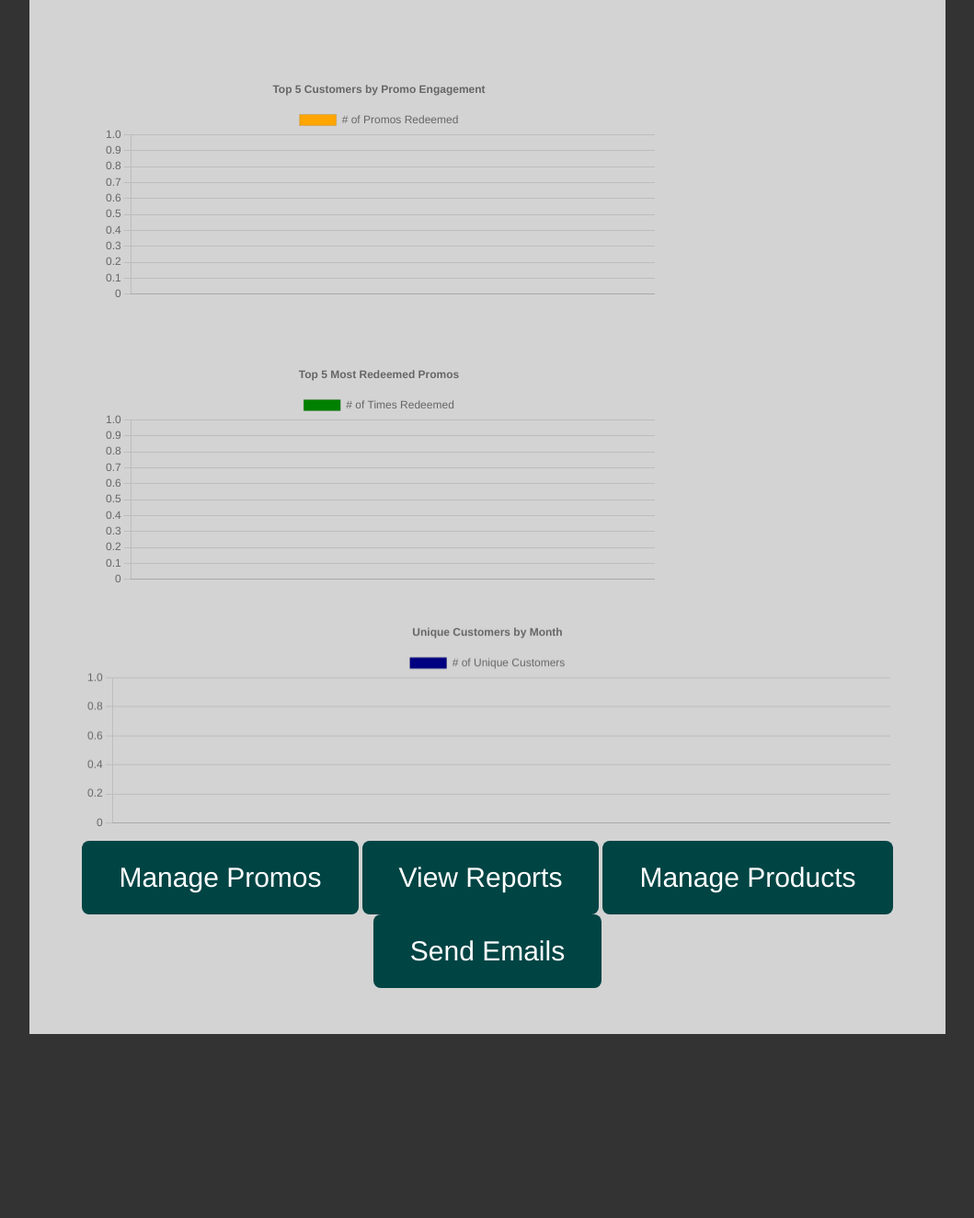
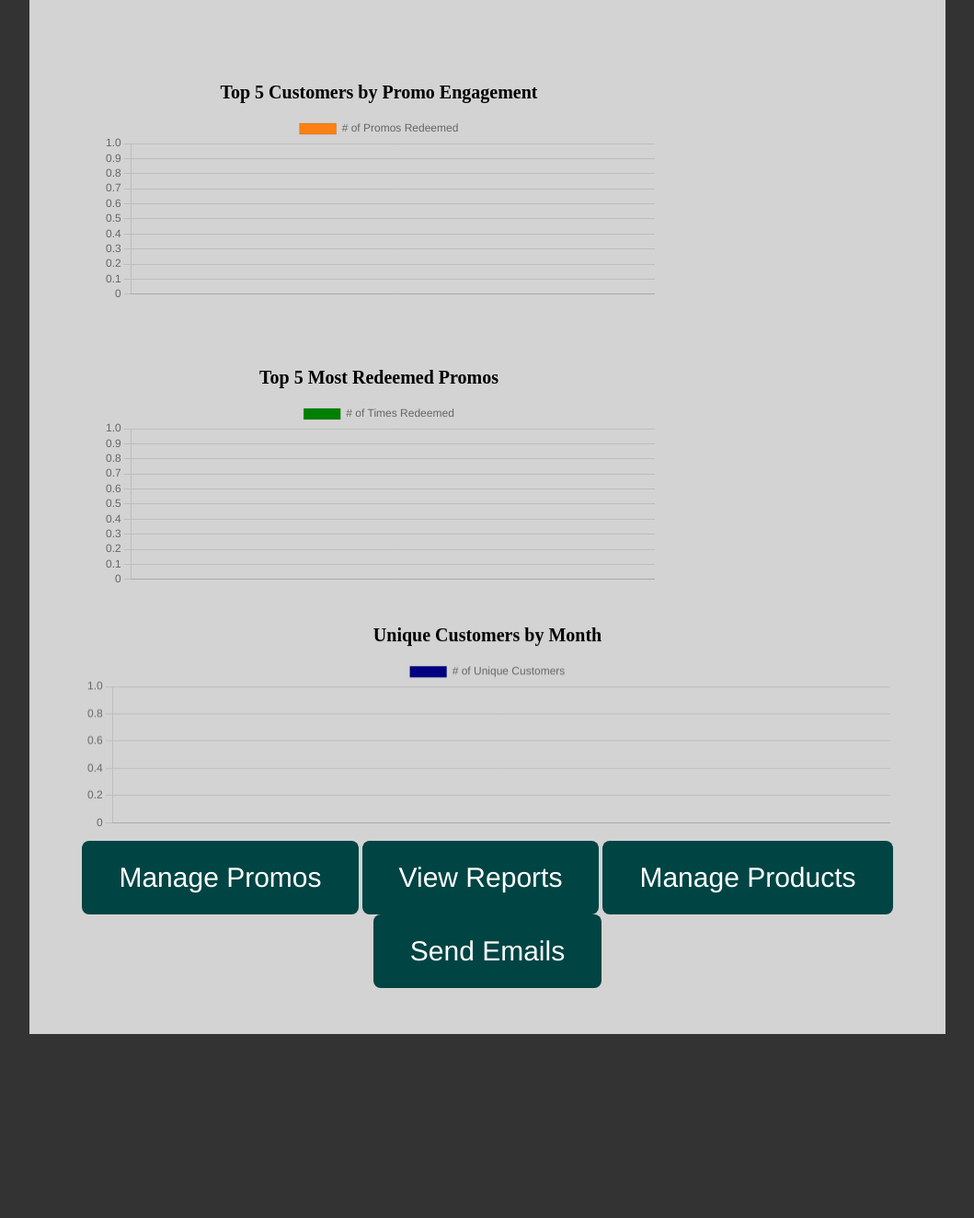
Before and after one commit to BrettMeirhofer/CIS4375-Group3, a Django app: template Backend/group3site/jeans/templates/jeans/index.html in a window 1280 px wide. Shown: the part 97-1421 px from the top of the page at 92% size, without its empty margins (110-1169 px from the left). Run offline with Django 3.2, Linux system fonts and the light colour scheme; the template is opened without the code that fills it, so the values that code supplies are empty.

Commit message:
Made the graph titles more pronounced

```diff
--- a/Backend/group3site/jeans/templates/jeans/index.html
+++ b/Backend/group3site/jeans/templates/jeans/index.html
@@ -73,7 +73,7 @@ $(document).ready(function () {
                         label: '# of Promos Redeemed',
                         data: data.data,
                         borderWidth: 1,
-                        backgroundColor: '#ffa500'
+                        backgroundColor: '#fb8114'
                     }]
                 },
                 options: {
@@ -85,8 +85,15 @@ $(document).ready(function () {
                     },
                     plugins: {
                         title: {
-                        display: true,
-                        text: 'Top 5 Customers by Promo Engagement'
+                            display: true,
+                            text: 'Top 5 Customers by Promo Engagement',
+                            color: '#000000',
+                            font: {
+                                family: 'Times New Roman',
+                                size: 20,
+                                weight: 'bold',
+                                lineHeight: 1.2,
+                            }
                         }
                     }
                 }
@@ -122,8 +129,15 @@ $(document).ready(function () {
                     },
                     plugins: {
                         title: {
-                        display: true,
-                        text: 'Top 5 Most Redeemed Promos'
+                            display: true,
+                            text: 'Top 5 Most Redeemed Promos',
+                            color: '#000000',
+                            font: {
+                                family: 'Times New Roman',
+                                size: 20,
+                                weight: 'bold',
+                                lineHeight: 1.2,
+                            }
                         }
                     }
                 }
@@ -159,8 +173,15 @@ $(document).ready(function () {
                     },
                     plugins: {
                         title: {
-                        display: true,
-                        text: 'Unique Customers by Month'
+                            display: true,
+                            text: 'Unique Customers by Month',
+                            color: '#000000',
+                            font: {
+                                family: 'Times New Roman',
+                                size: 20,
+                                weight: 'bold',
+                                lineHeight: 1.2,
+                            }
                         }
                     }
                 }
```
